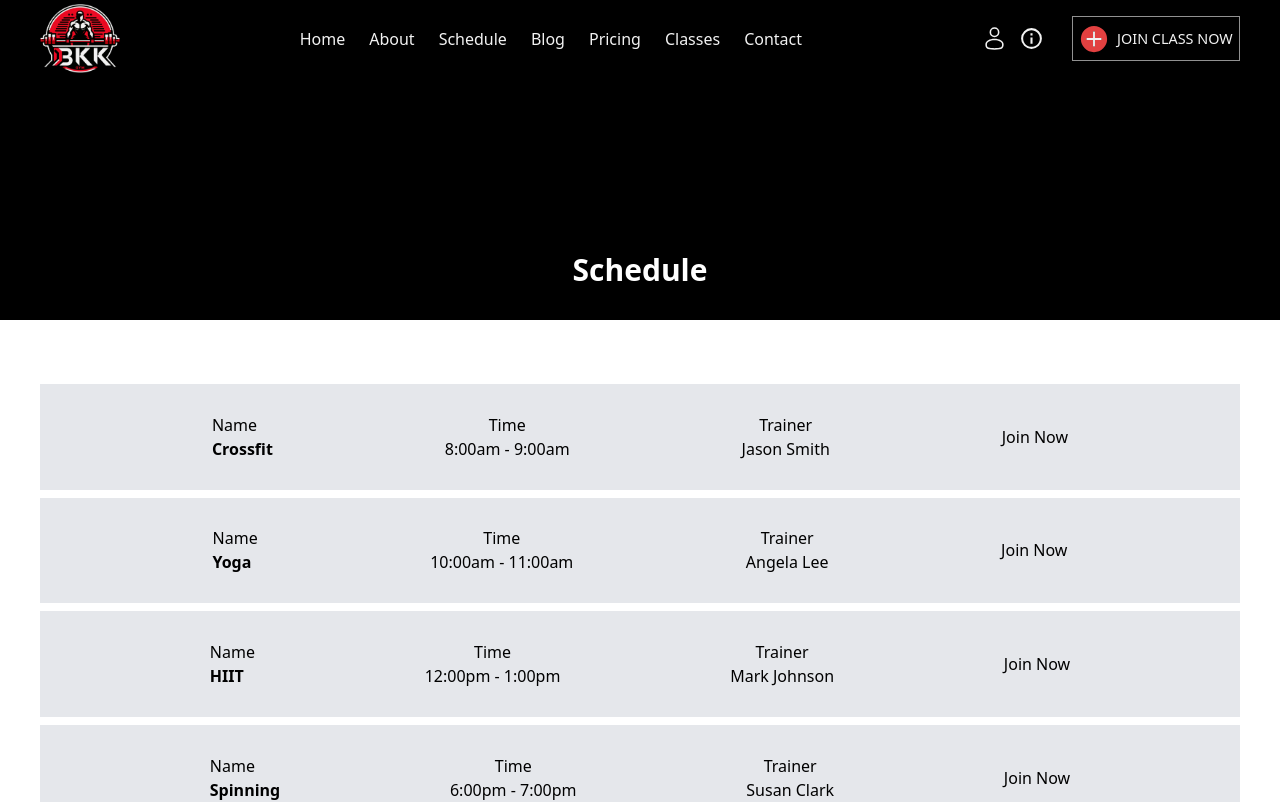
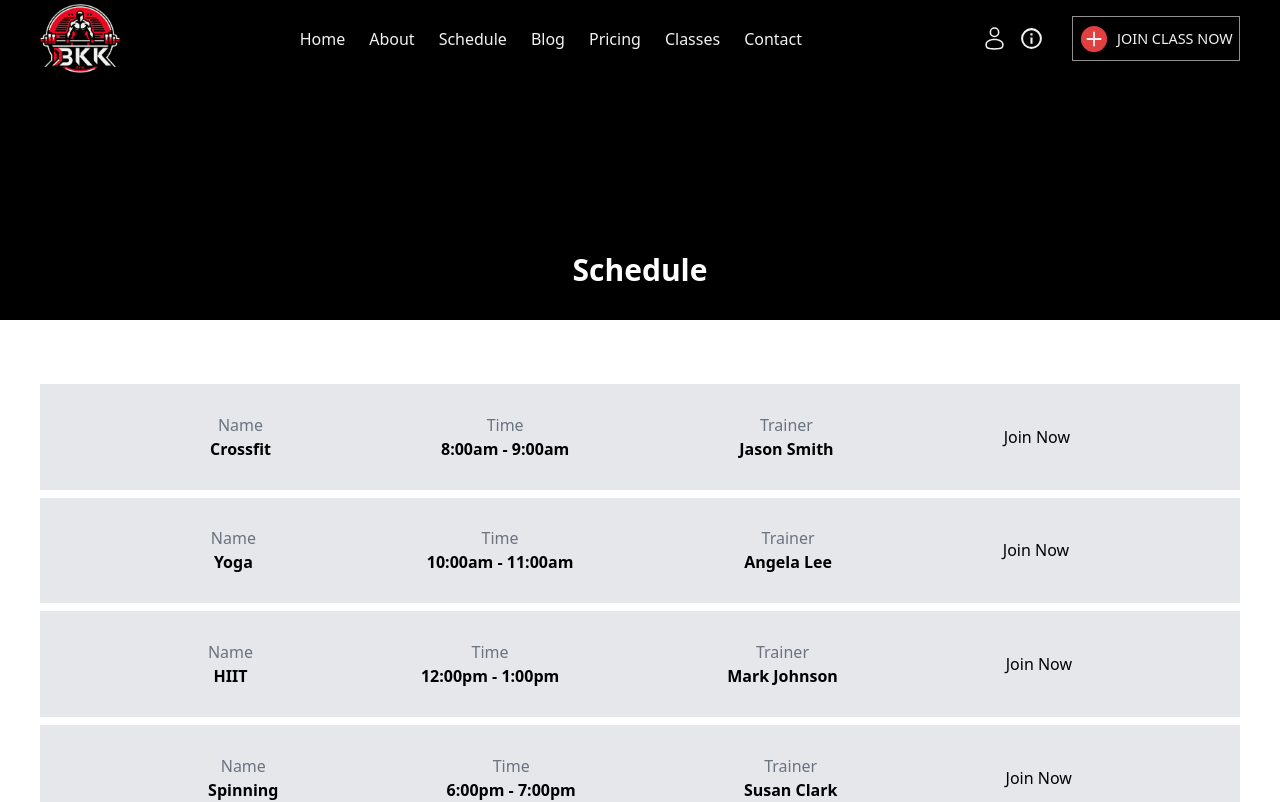
Before and after one commit to OnigiriKing/new-project, a React (Create React App) app: page /Schedule in a window 1280 px wide. Shown: the top 802 px of the page. Built offline with nearby package versions, Linux system fonts and the light colour scheme.

Commit message:
Small style update

```diff
--- a/src/components/scheduleComp/Schedule.jsx
+++ b/src/components/scheduleComp/Schedule.jsx
@@ -16,17 +16,17 @@ export default function Schedule() {
           {Object.entries(scheduleList[day]).map(([key, data]) => (
             <div key={key} class="bg-gray-200">
               <div class="flex justify-evenly w-full py-[1.8rem]">
-                <div class="">
-                  <p>Name</p>
+                <div class="text-center">
+                  <p class="text-gray-500">Name</p>
                   <p class="font-bold">{data.name}</p>
                 </div>
                 <div class="text-center">
-                  <p>Time</p>
-                  <p>{data.time}</p>
+                  <p class="text-gray-500">Time</p>
+                  <p class="font-bold">{data.time}</p>
                 </div>
                 <div class="text-center">
-                  <p>Trainer</p>
-                  <p>{data.trainer}</p>
+                  <p class="text-gray-500">Trainer</p>
+                  <p class="font-bold">{data.trainer}</p>
                 </div>
                 <button>Join Now</button>
               </div>
```
